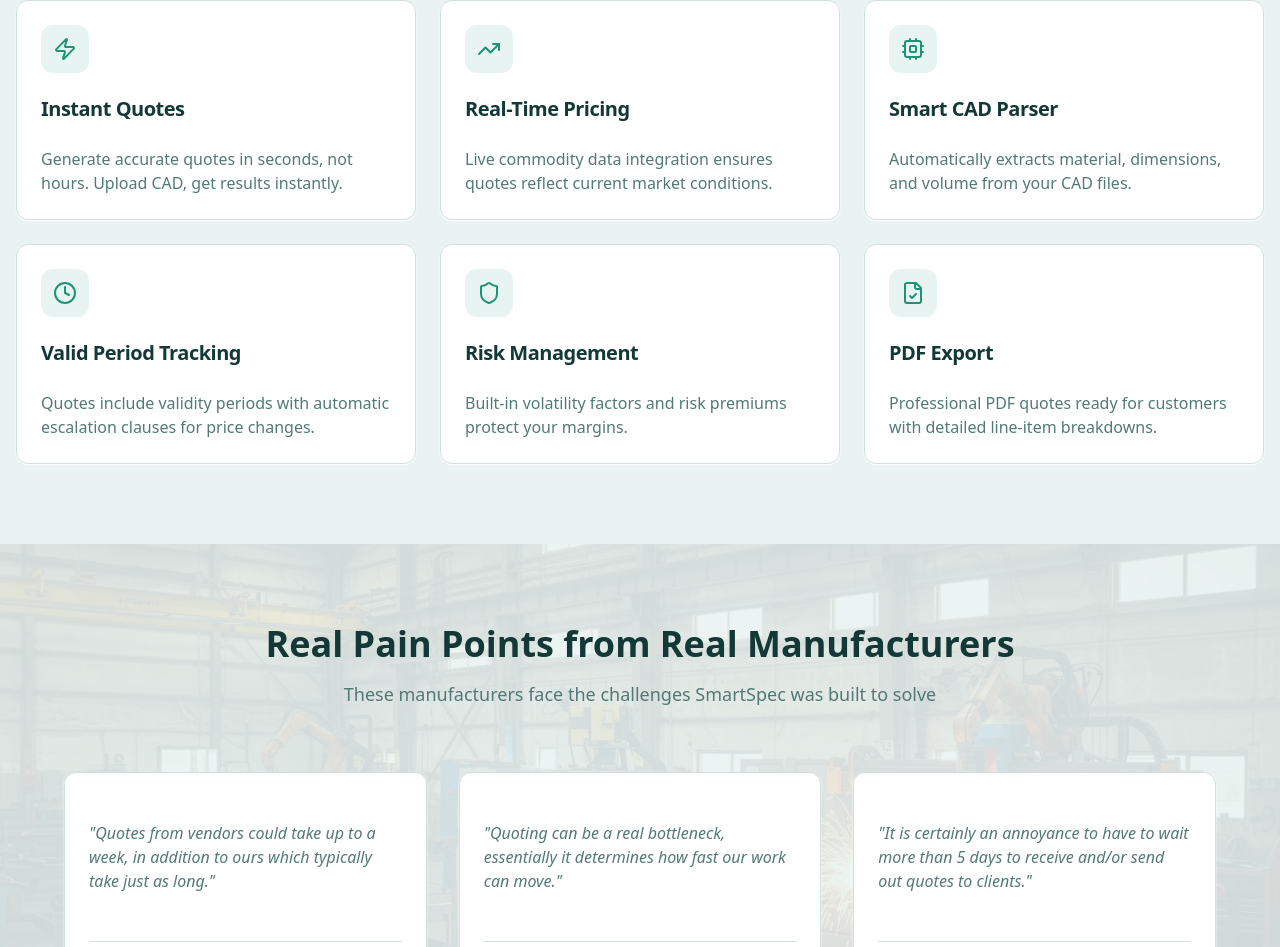
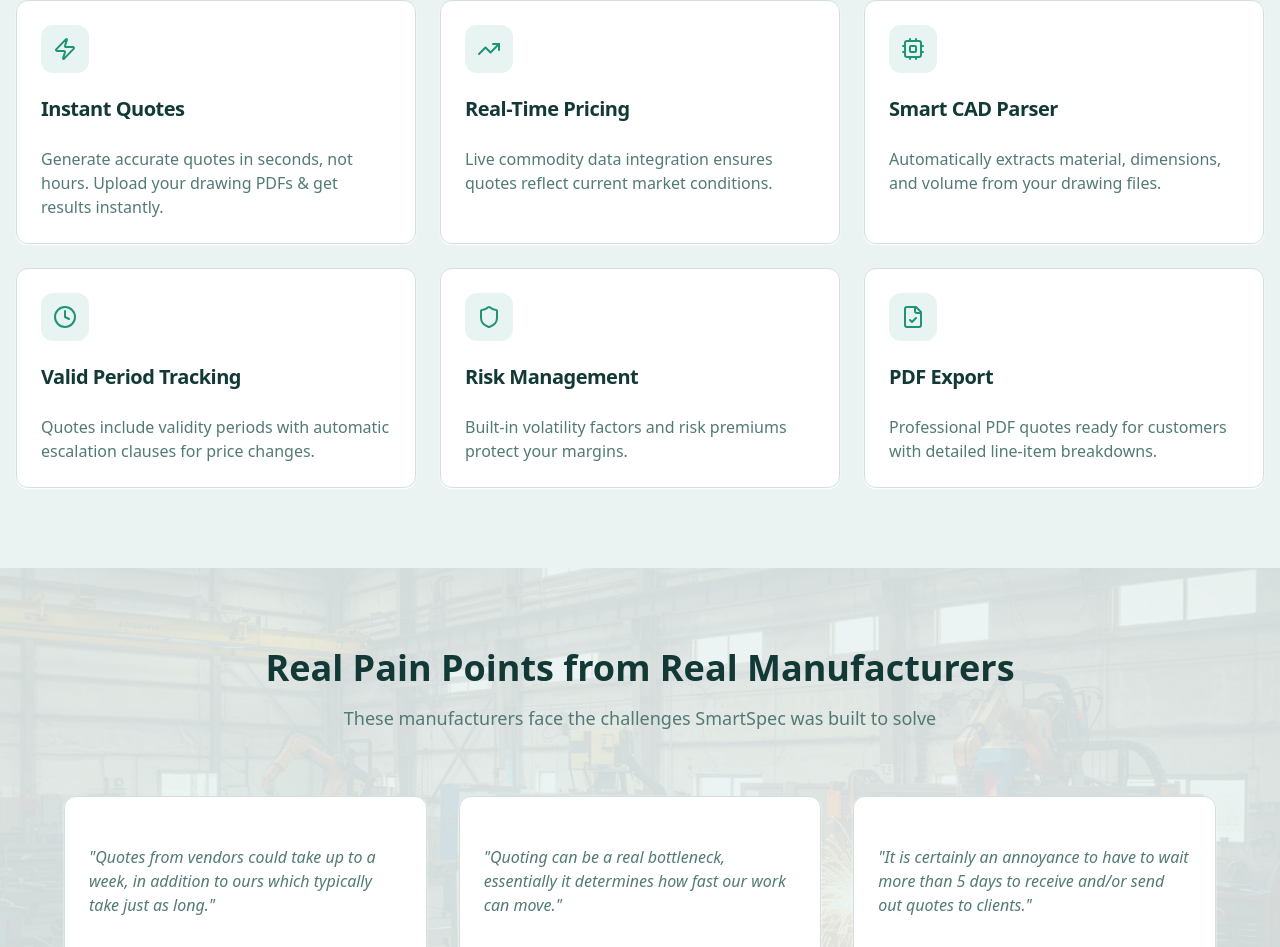
Before and after one commit to SmartSpec/material-quote-bot, a React (Vite) app: page / in a window 1280 px wide. Shown: the part 2067-3014 px from the top of the page. Built offline with nearby package versions, Linux system fonts and the light colour scheme; the HTML template or start-up script is replaced by a standard one.

Commit message:
Update quoting section text

```diff
--- a/src/components/Features.tsx
+++ b/src/components/Features.tsx
@@ -6,7 +6,7 @@ const Features = () => {
     {
       icon: Zap,
       title: "Instant Quotes",
-      description: "Generate accurate quotes in seconds, not hours. Upload CAD, get results instantly.",
+      description: "Generate accurate quotes in seconds, not hours. Upload your drawing PDFs & get results instantly.",
     },
     {
       icon: TrendingUp,
@@ -16,7 +16,7 @@ const Features = () => {
     {
       icon: Cpu,
       title: "Smart CAD Parser",
-      description: "Automatically extracts material, dimensions, and volume from your CAD files.",
+      description: "Automatically extracts material, dimensions, and volume from your drawing files.",
     },
     {
       icon: Clock,
```
